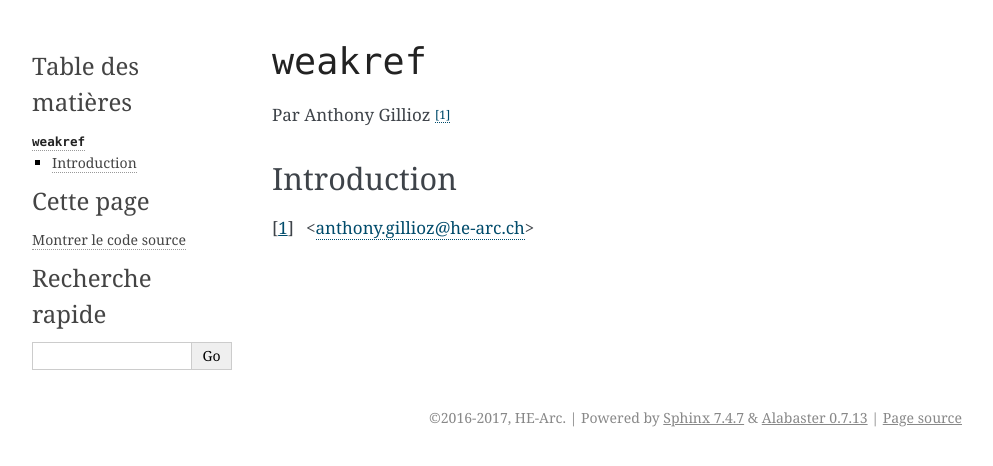
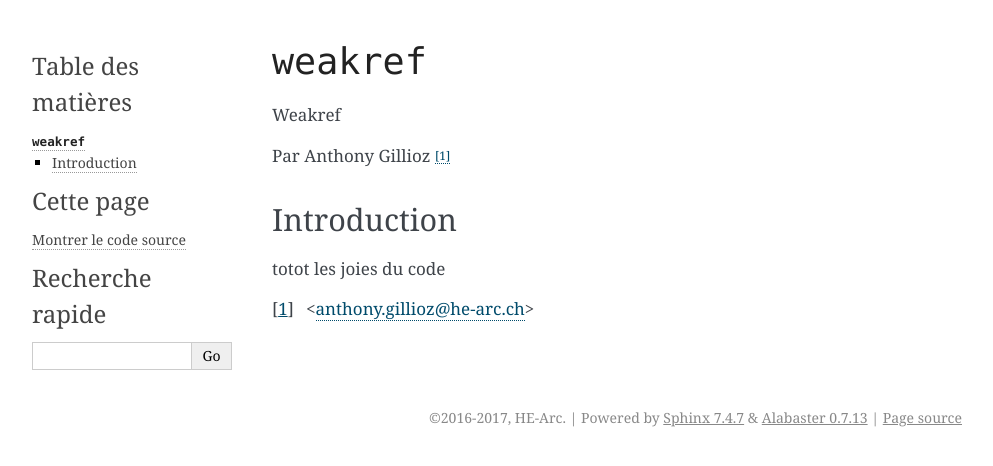
Before and after one commit to HE-Arc/livre-python, a Sphinx documentation site: the page built from source/weakref/index.rst, in a window 1280 px wide. Shown: the top 466 px of the page, without its empty margins (148-1141 px from the left). Built offline with Sphinx 7.4.7, drawn with Linux system fonts in a browser that asks for light colours.

Commit message:
removing errors

```diff
--- a/source/weakref/index.rst
+++ b/source/weakref/index.rst
@@ -3,10 +3,14 @@
 ``weakref``
 ===========
 
+Weakref
+
+
 Par Anthony Gillioz [#ag]_
 
 Introduction
 ------------
-
+totot
+les joies du code
 
 .. [#ag] <anthony.gillioz@he-arc.ch>
```
